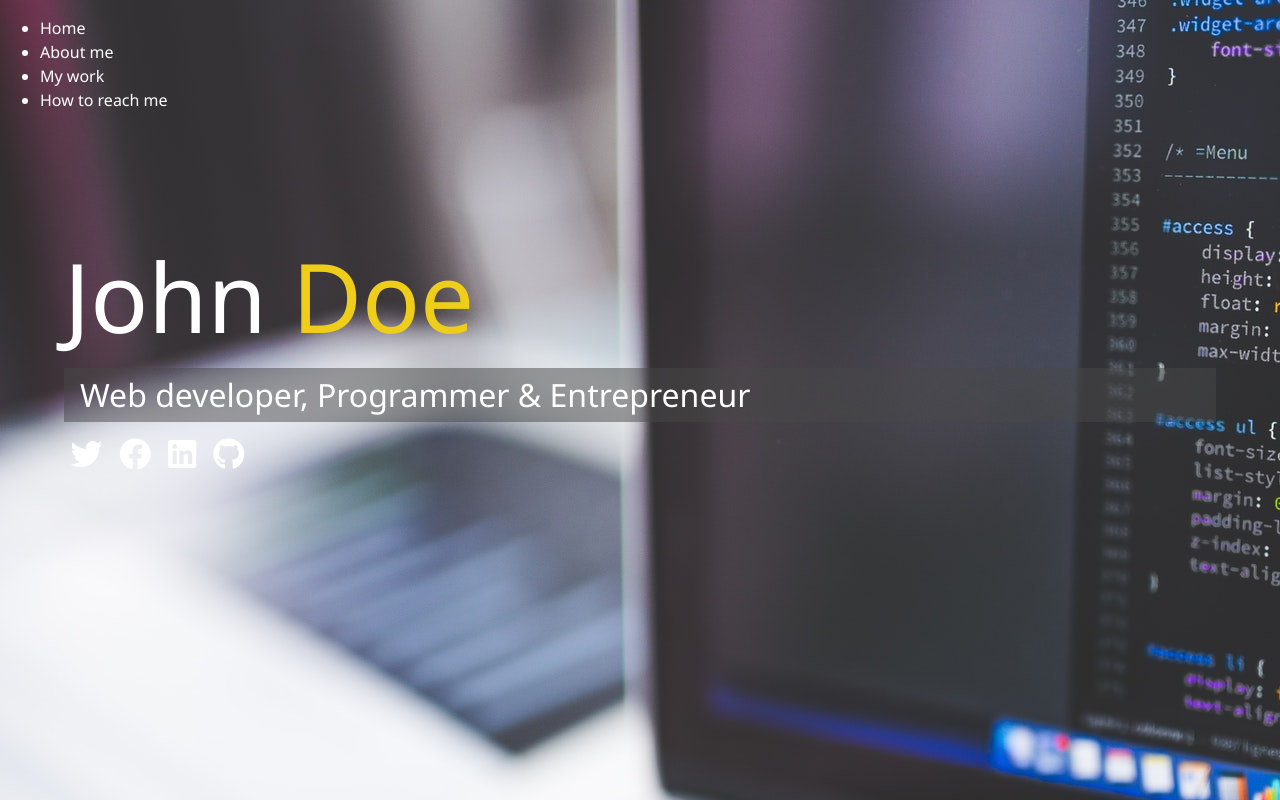
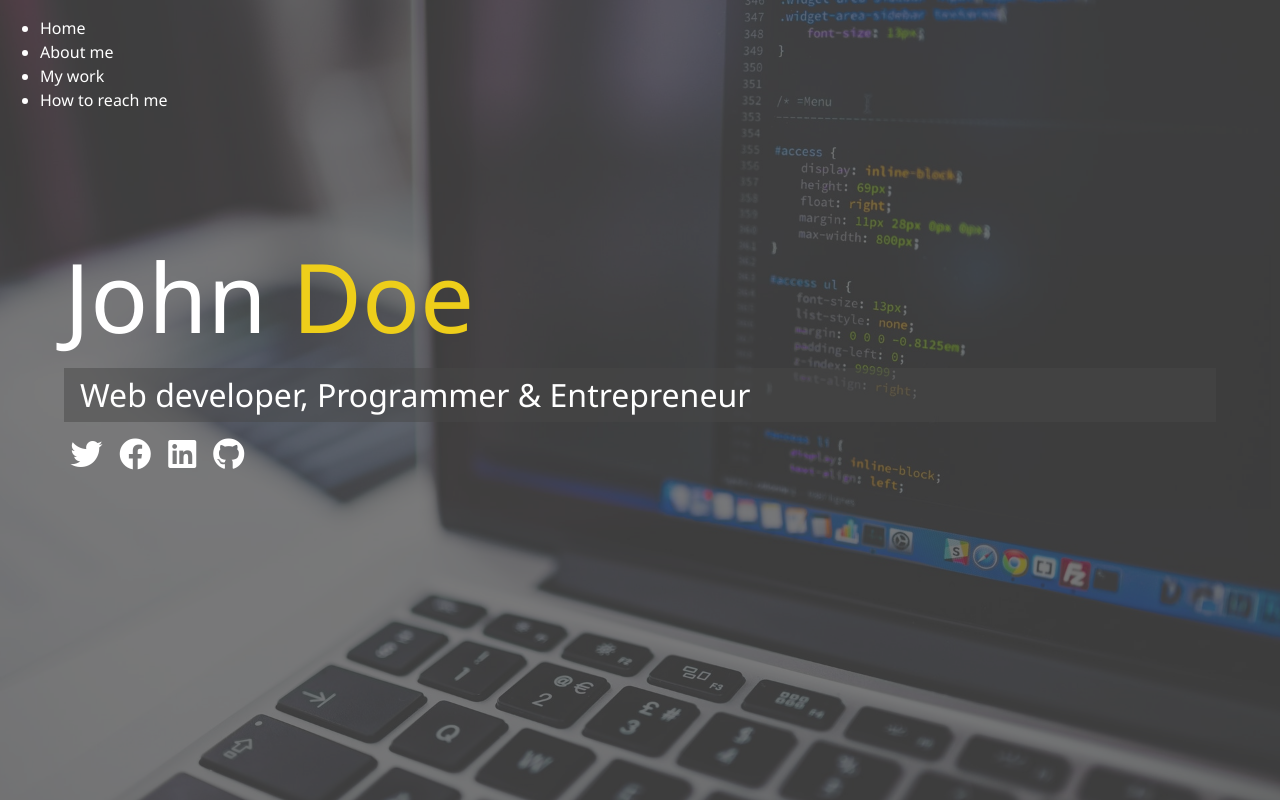
Before and after one commit to 404kacper/Portfolio-Traversy-Media, a website: page dist/index.html in a window 1280 px wide. Drawn offline with Linux system fonts and the light colour scheme.

Commit message:
Index & main scss

```diff
--- /dev/null
+++ b/scss/_config.scss
@@ -0,0 +1,30 @@
+
+$primary-color: #444;
+$secondary-color: #eece1a;
+$show-home-image: true;
+$home-image: url(/img/background.jpg);
+$background-opacity: 0.7;
+
+@mixin easeOut {
+    transition: all 1.5s ease-out;
+}
+
+@mixin background {
+    @if $show-home-image {
+        &#bg-img {
+            background: $home-image;
+            background-attachment: fixed;
+            background-size: cover;
+            &::after {
+                content: '';
+                position: absolute;
+                top: 0;
+                right: 0;
+                width: 100%;
+                height: 100%;
+                z-index: -1;
+                background: rgba($color: $primary-color, $alpha: $background-opacity);
+            }
+        }
+    }
+}
--- a/scss/main.scss
+++ b/scss/main.scss
@@ -1,24 +1,9 @@
-$primary-color: #444;
-$secondary-color: #eece1a;
-$show-home-image: true;
-$home-image: url(/img/background.jpg);
-$background-opacity: 0.9;
-
-@mixin easeOut {
-    transition: all 1.5s ease-out;
-}
-
-@mixin background {
-    @if $show-home-image {
-        &#bg-img {
-            background: $home-image;
-        }
-    }
-}
+@import 'config';
 
 * {
     box-sizing: border-box;
 }
+
 body {
     @include background;
     background: $primary-color;
@@ -28,16 +13,15 @@ body {
     font-family: 'Segoe UI', Tahoma, Geneva, Verdana, sans-serif;
     line-height: 1.5;
 }
+
 h1,
 h2,
 h3 {
     margin: 0;
     font-weight: 400;
-
     &.lg-heading {
         font-size: 6rem;
     }
-
     &.sm-heading {
         font-size: 2rem;
         padding: 0.2rem 1rem;
@@ -63,24 +47,20 @@ header {
 main {
     padding: 4rem;
     height: 100%;
-
     .icons {
         margin-top: 1rem;
-
         a {
             padding: 0.4rem;
-
-            &:hover{
+            &:hover {
                 color: $secondary-color;
                 @include easeOut();
             }
         }
     }
-
-&#home {
-    overflow: hidden;
-    h1 {
-        margin-top: 20vh;
+    &#home {
+        overflow: hidden;
+        h1 {
+            margin-top: 20vh;
+        }
     }
 }
-}
```
Also changed, not shown: dist/css/main.css.
